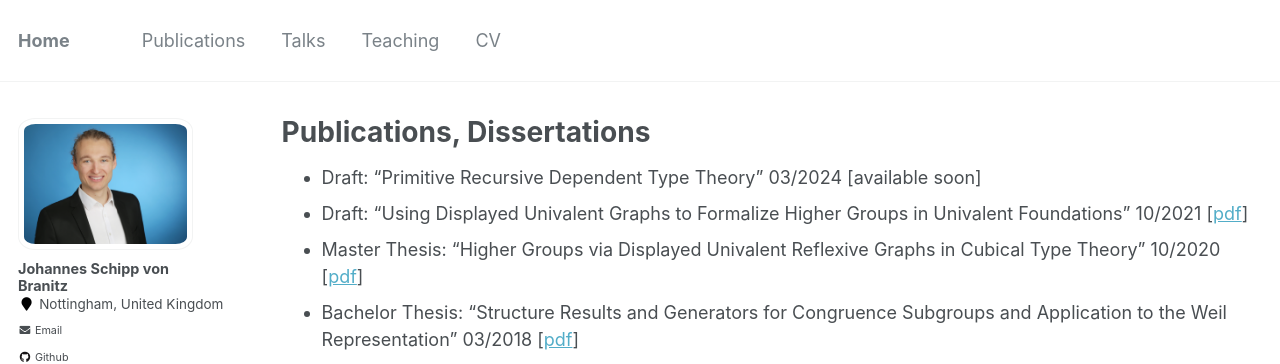
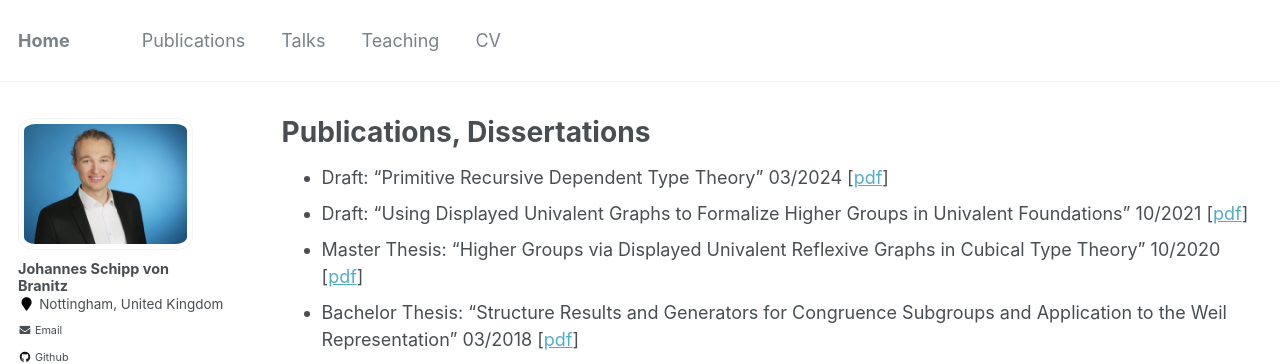
Before and after one commit to Schippmunk/Schippmunk.github.io, a Jekyll site: the page built from _pages/publications.md, in a window 1280 px wide. Shown: the top 364 px of the page. Built offline with Jekyll 4.4.1, drawn with Linux system fonts in a browser that asks for light colours; some web fonts are replaced.

Commit message:
added prtt draft and hottuf talk

```diff
--- a/_pages/publications.md
+++ b/_pages/publications.md
@@ -4,7 +4,7 @@ title: "Publications, Dissertations"
 permalink: /publications/
 author_profile: true
 ---
-* Draft: "Primitive Recursive Dependent Type Theory" 03/2024 [available soon]
+* Draft: "Primitive Recursive Dependent Type Theory" 03/2024 [[pdf](/files/prdtt_draft.pdf)]
 * Draft: "Using Displayed Univalent Graphs to Formalize Higher Groups in Univalent Foundations" 10/2021 [[pdf](/files/durgs.pdf)]
 * Master Thesis: "Higher Groups via Displayed Univalent Reflexive Graphs in Cubical Type Theory" 10/2020 [[pdf](/files/master.pdf)]
 * Bachelor Thesis: "Structure Results and Generators for Congruence Subgroups and Application to the Weil Representation" 03/2018 [[pdf](/files/bachelor.pdf)]
```
Also changed, not shown: _pages/talks.md (+1 -1 lines), 1 other file.
